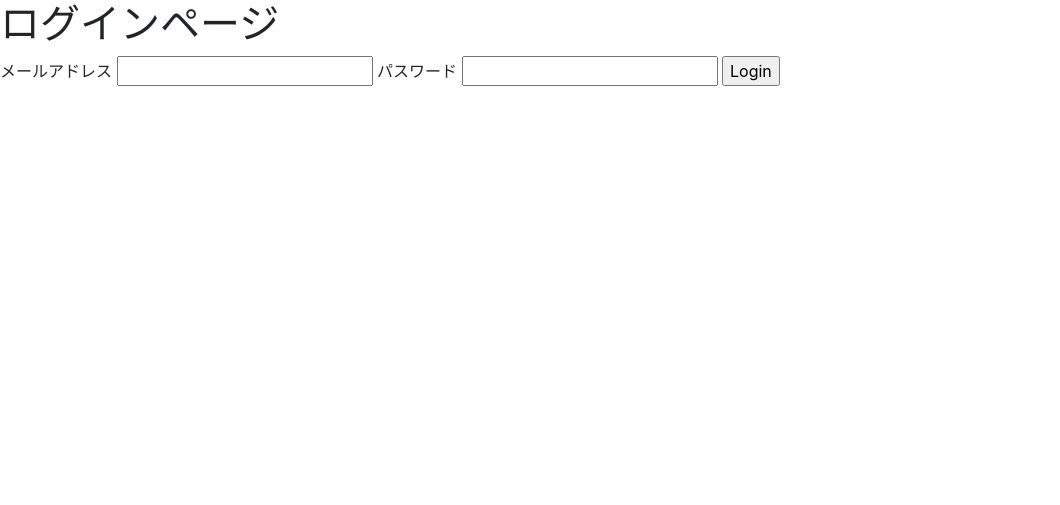
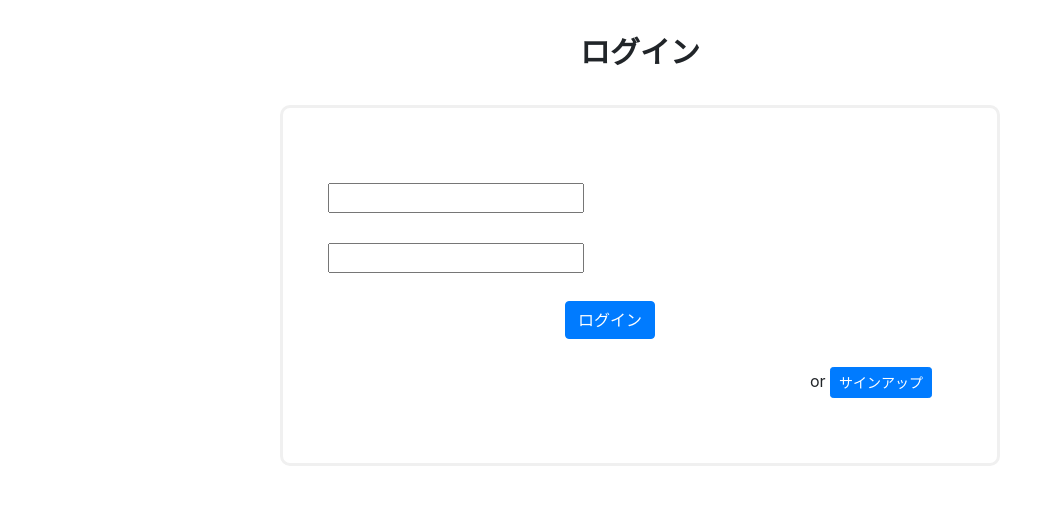
Before and after one commit to senobi-social/Favolo, a Django app: template templates/favolo/login.html in a window 1280 px wide. Shown: the top 505 px of the page, without its empty margins (0-1060 px from the left). Run offline with Django 3.2, Linux system fonts and the light colour scheme; the template is opened without the code that fills it: most values are stand-ins (such as "Sample title", 1, 10 or a date in 2020); form fields are guessed from the names that the template uses; some libraries are stand-ins or nearby versions.

Commit message:
use bootstrap4(11/13)

```diff
--- a/templates/favolo/index.html
+++ b/templates/favolo/index.html
@@ -15,7 +15,7 @@
         <form action="{% url 'favolo:result' %}" method="post">
         {% csrf_token %}
         {{ form.as_p }}
-        <input class="btn btn-primary my-2" type="submit" value="LOGIN">
+        <input class="btn btn-warning my-2" type="submit" value="LOGIN">
         <!-- <button>login</button> -->
         </form>
       </div>
--- a/templates/favolo/login.html
+++ b/templates/favolo/login.html
@@ -9,14 +9,23 @@
         <link rel="stylesheet" href="https://stackpath.bootstrapcdn.com/bootstrap/4.3.1/css/bootstrap.min.css" crossorigin="anonymous">
     </head>
     <body>
-        <h1>ログインページ</h1>
-        <form action="{% url 'favolo:login' %}" method="post">
-            {% csrf_token %}
-            <label>メールアドレス</label>
-            {{ form.email }}
-            <label>パスワード</label>
-            {{ form.password }}
-            <input type="submit" value="Login">
-        </form>
+        <div class="title">ログイン</div>
+        <div class="box">
+            <form action="{% url 'favolo:login' %}" method="post">
+                {% csrf_token %}
+                <div class="field">
+                    {{ form.email }}
+                </div>
+                <div class="field">
+                    {{ form.password }}
+                </div>
+                <div class="main-button">
+                    <input class="btn btn-primary my-2" type="submit" value="ログイン">
+                </div>
+            </form>
+            <div class="sub-button">
+                <p>or <a href= "{% url 'favolo:signup' %}" class="btn btn-primary btn-sm" role="button">サインアップ</a></p>
+            </div>
+        </div>
     </body>
 </html>
```
Also changed, not shown: templates/favolo/signup.html (+28 -8 lines).
